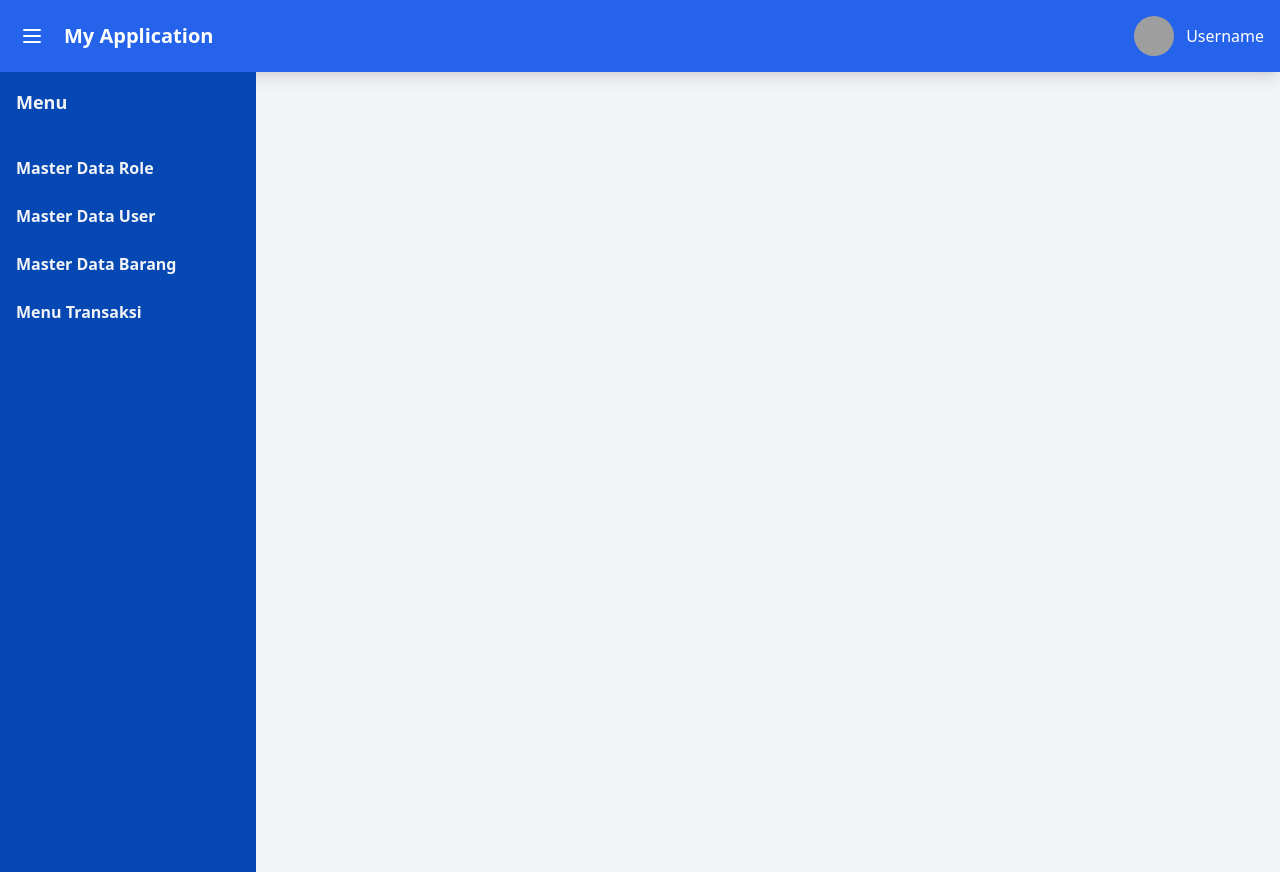
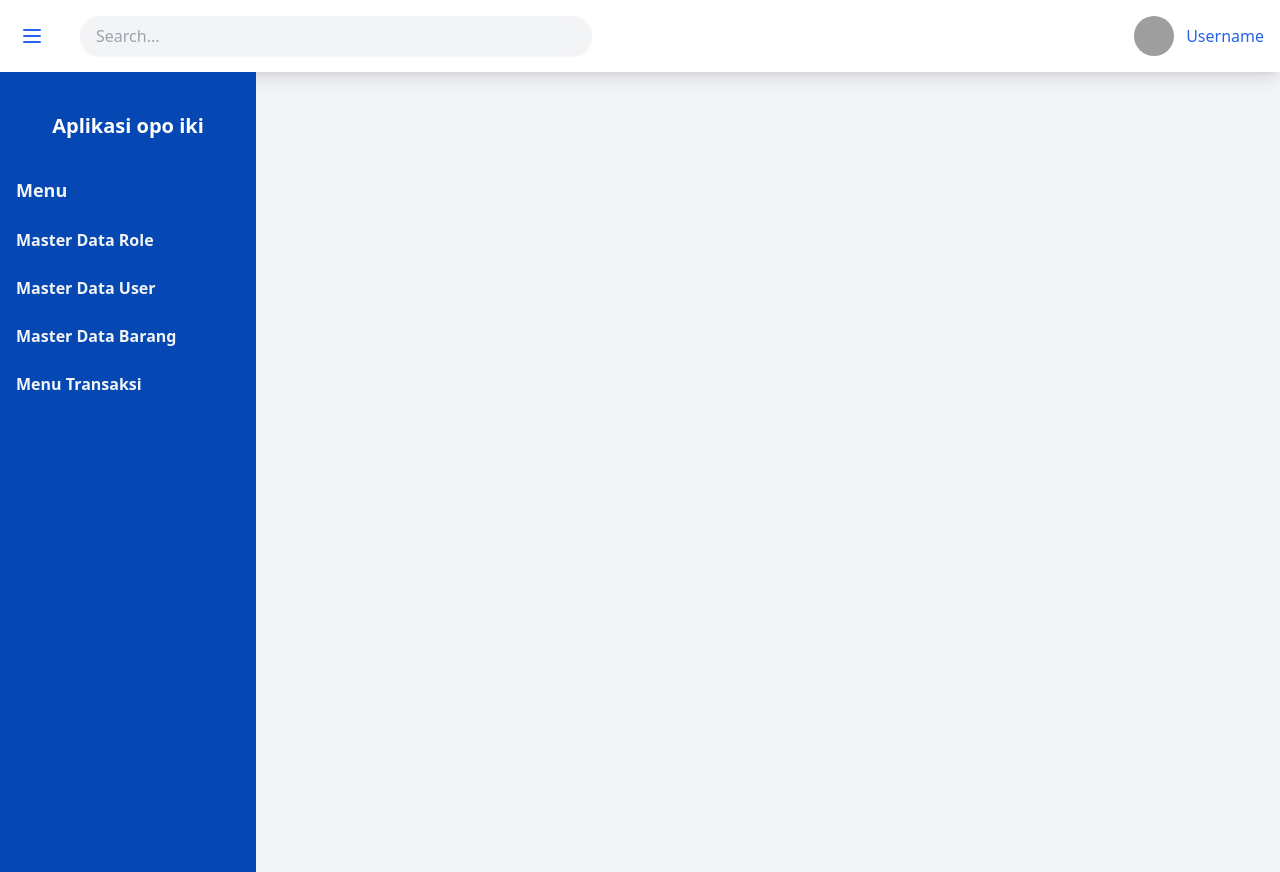
Before and after one commit to imismaindra/PBO-Projct, a PHP site: page / in a window 1280 px wide. Run offline with PHP 8.4, Linux system fonts and the light colour scheme; some libraries are stand-ins or nearby versions; grey boxes are pictures that could not be loaded.

Commit message:
update tampilan side bar dan navbar

```diff
--- a/views/includes/navbar.php
+++ b/views/includes/navbar.php
@@ -1,22 +1,28 @@
-<nav class=" flex bg-blue-600 p-4 shadow-lg">
+<nav class="flex bg-white p-4 shadow-lg">
+    <!-- Sidebar Toggle Button -->
     <button @click="sidebarOpen = !sidebarOpen" class="p-1 mr-4">
         <svg xmlns="http://www.w3.org/2000/svg" fill="none" viewBox="0 0 24 24" stroke="currentColor"
-            class="h-6 w-6 text-white">
+            class="h-6 w-6 text-blue-600">
             <path stroke-linecap="round" stroke-linejoin="round" stroke-width="2" d="M4 6h16M4 12h16M4 18h16" />
         </svg>
     </button>
+
+    <!-- Container with Search Bar and Profile -->
     <div class="container mx-auto flex justify-between items-center">
-        <div class="text-white font-bold text-xl">
-            My Application
+        <!-- Search Bar -->
+        <div class="relative w-full max-w-lg mx-4">
+            <input type="text" placeholder="Search..."
+                class="w-full bg-gray-100 text-gray-800 rounded-full py-2 px-4 pr-10 shadow-sm focus:outline-none focus:ring-2 focus:ring-blue-600 focus:bg-white transition">
+            <div class="absolute inset-y-0 right-3 flex items-center">
+                <!-- <svg xmlns="http://www.w3.org/2000/svg" fill="none" viewBox="0 0 24 24" stroke="currentColor"
+                    class="h-5 w-5 text-gray-500">
+                    <path stroke-linecap="round" stroke-linejoin="round" stroke-width="2"
+                        d="M10 16l6-6m2 2a9 9 0 11-4.91-4.91L10 8h-1l-6-6" />
+                </svg> -->
+            </div>
         </div>
 
-        <!-- <div class="text-white">
-            <span class="mr-4">Username</span>
-            <span class="mr-4">Role</span>
-            <button class="bg-red-500 hover:bg-red-700 text-white font-bold py-2 px-4 rounded">
-                Logout
-            </button>
-        </div> -->
+        <!-- User Profile Section -->
         <div class="relative flex items-center cursor-pointer group">
             <div class="flex-shrink-0 w-10 h-10">
                 <img class="w-full h-full rounded-full"
@@ -24,13 +30,14 @@
                     alt="" />
             </div>
             <div class="ml-3">
-                <p class="text-white whitespace-no-wrap">
+                <p class="text-blue-600 whitespace-no-wrap">
                     Username
                 </p>
             </div>
 
             <!-- Dropdown Menu -->
-            <div class="absolute right-0 top-full mt-1 w-48 bg-white rounded-lg shadow-lg opacity-0 pointer-events-none group-hover:opacity-100 group-hover:pointer-events-auto transition-opacity duration-200">
+            <div
+                class="absolute right-0 top-full mt-1 w-48 bg-white rounded-lg shadow-lg opacity-0 pointer-events-none group-hover:opacity-100 group-hover:pointer-events-auto transition-opacity duration-200">
                 <div class="px-4 py-2 text-gray-700">
                     Role: User Role Here
                 </div>
--- a/views/includes/sidebar.php
+++ b/views/includes/sidebar.php
@@ -1,6 +1,10 @@
 <div :class="{ '-ml-64': !sidebarOpen }" class="w-64 bg-[#0548B3] text-gray-100 h-screen transition-all duration-300 ease-in-out">
-    <div class="p-4 font-bold text-lg">Menu</div>
-    <ul class="mt-4 space-y-2">
+    <div class="text-white font-bold text-xl text-center mt-10
+    ">
+        Aplikasi opo iki
+    </div>
+    <div class="p-4 font-bold text-lg mt-5">Menu</div>
+    <ul class="space-y-2">
         <li class="group">
             <div class="font-semibold px-4 py-2 hover:bg-[#F3F4F6] hover:ml-5 hover:rounded-l-full hover:text-black cursor-pointer">
                 <a href="index.php?modul=role">Master Data Role</a>
```
